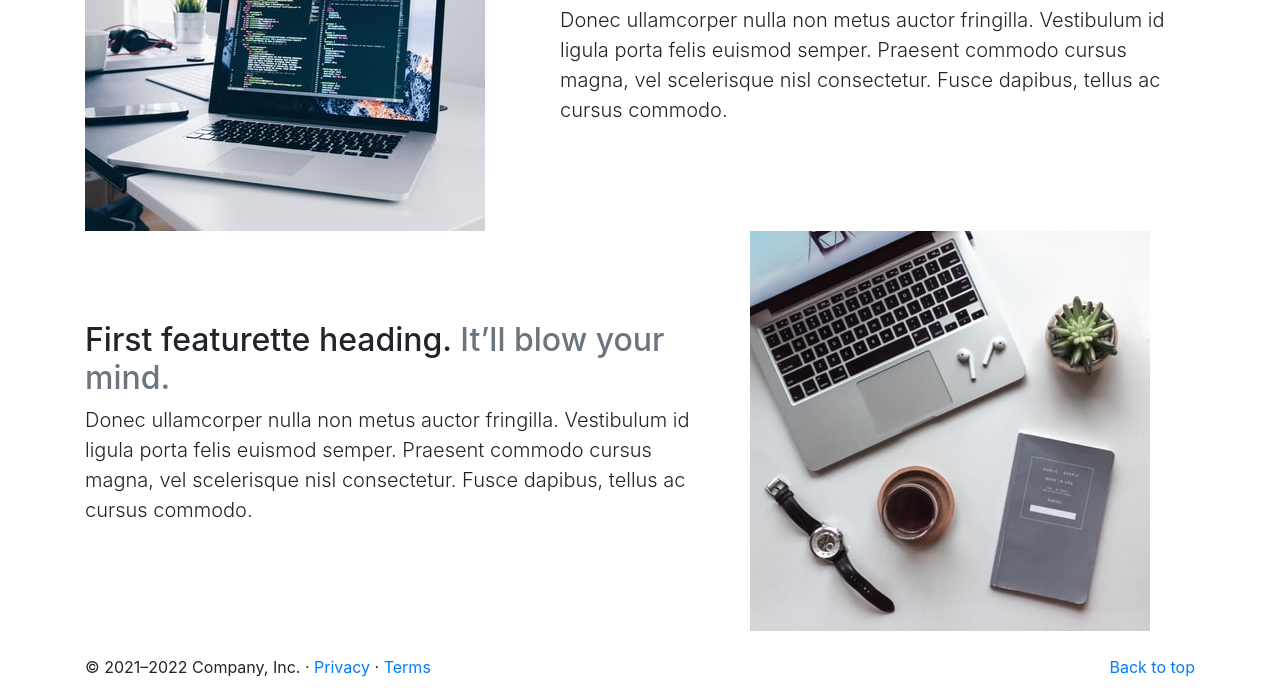
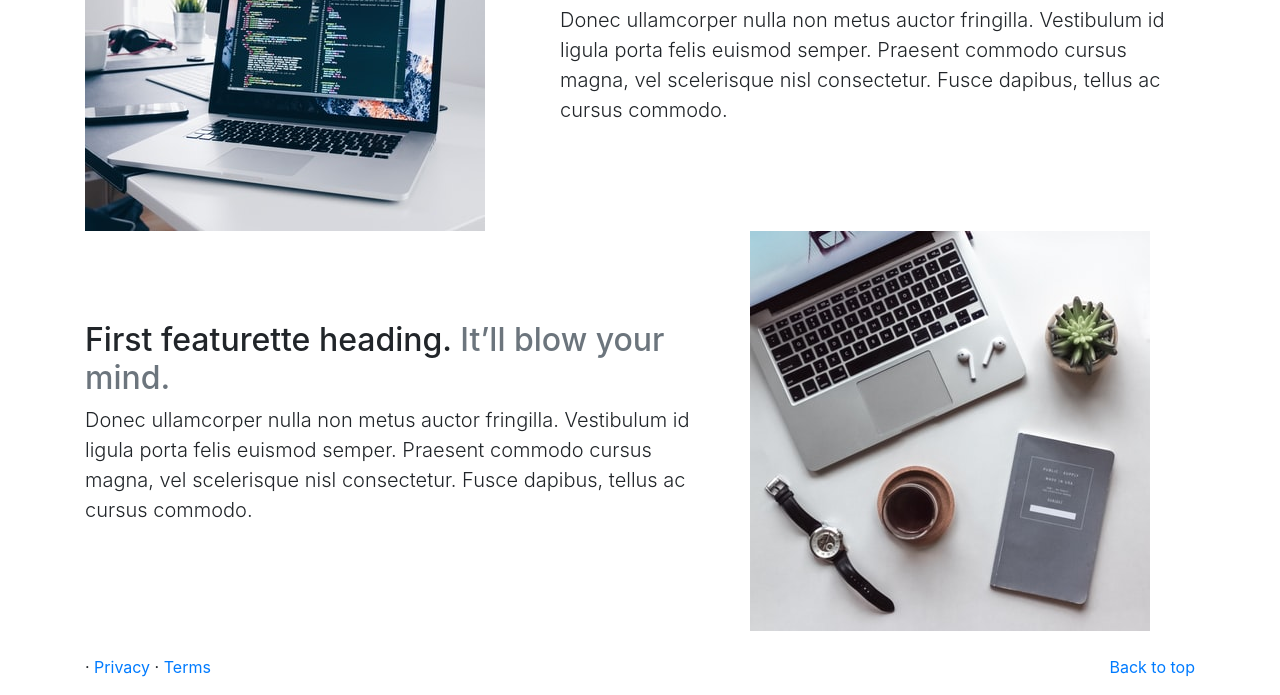
Before and after one commit to Gaurav-9648/bt-website, a plain HTML site: page about.html in a window 1280 px wide. Shown: the part 649-1344 px from the top of the page. Drawn offline with nearby package versions, Linux system fonts and the light colour scheme.

Commit message:
few change

```diff
--- a/about.html
+++ b/about.html
@@ -100,7 +100,7 @@
     </div>
     <footer class="container">
         <p class="float-right"><a href="#">Back to top</a></p>
-        <p>© 2021–2022 Company, Inc. · <a href="#">Privacy</a> · <a href="#">Terms</a></p>
+        <p> · <a href="#">Privacy</a> · <a href="#">Terms</a></p>
       </footer>
     <!-- Optional JavaScript -->
     <!-- jQuery first, then Popper.js, then Bootstrap JS -->
```
